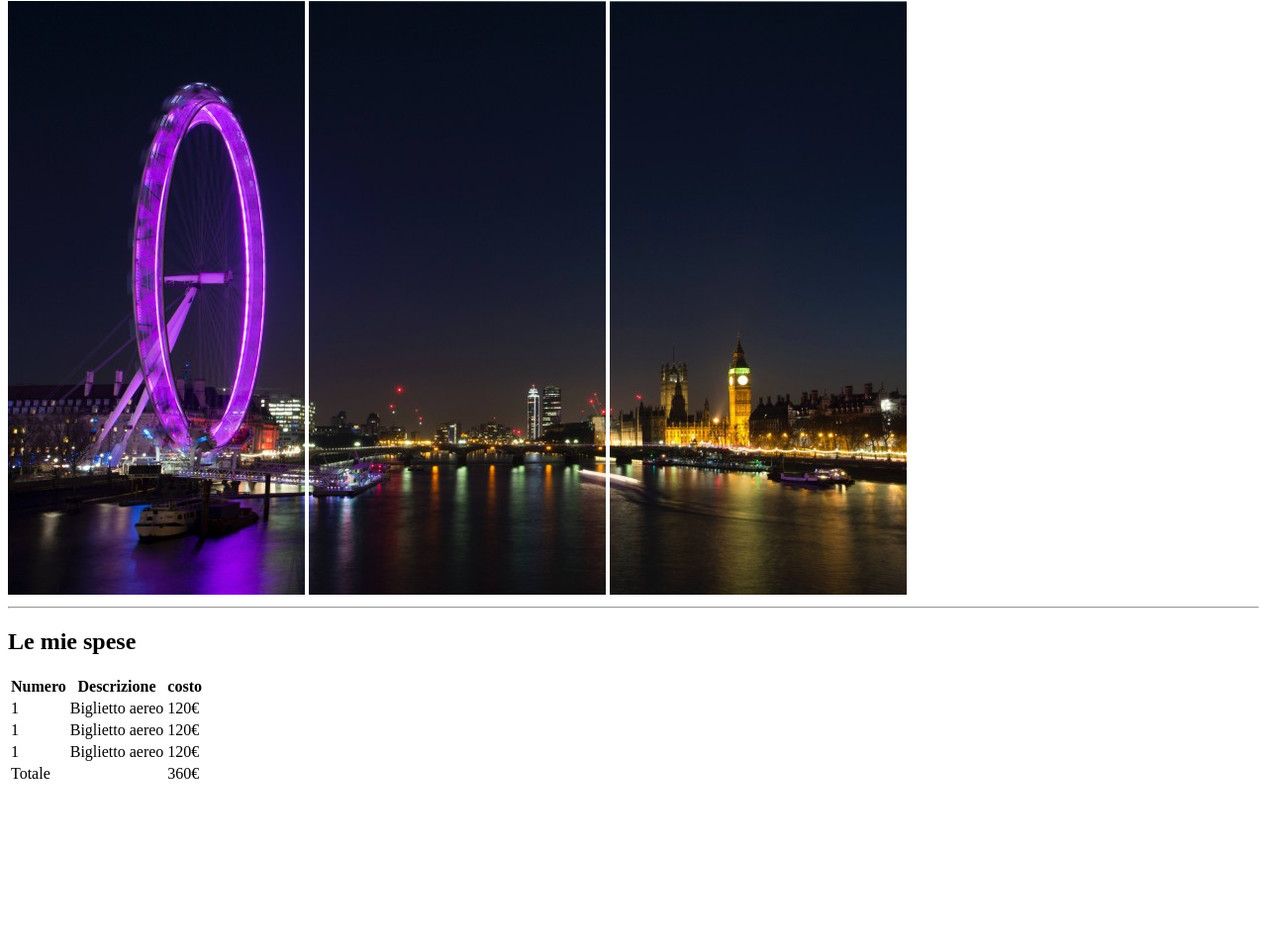
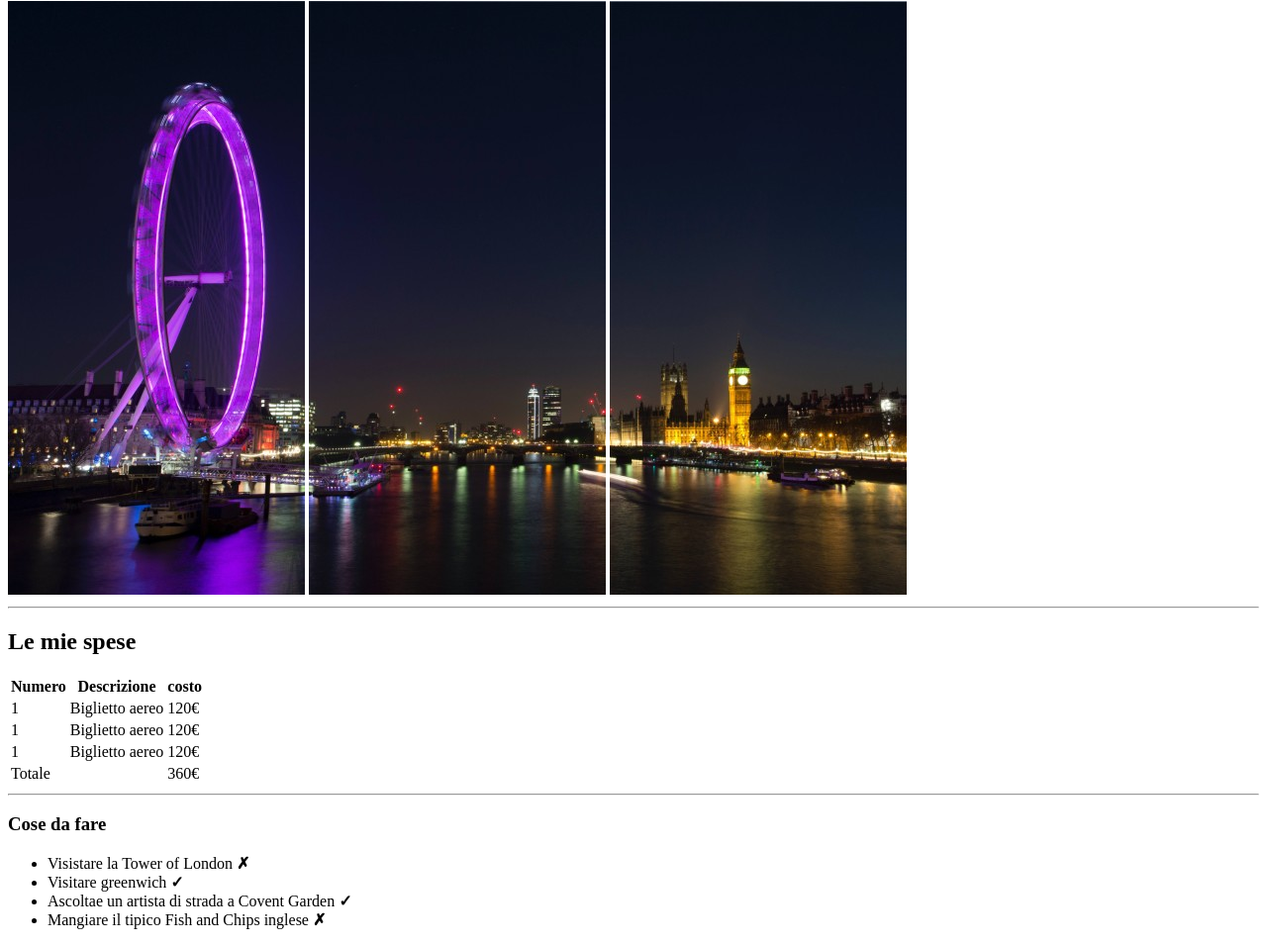
Before and after one commit to Chris-dagostino/html-london-trip, a plain HTML site: page index.html in a window 1280 px wide. Shown: the part 79-1034 px from the top of the page at 99% size. Before the commit the page ends 881 px from the top, so only its background shows below. Drawn offline with Linux system fonts and the light colour scheme.

Commit message:
seconda tabella

```diff
--- a/index.html
+++ b/index.html
@@ -69,6 +69,21 @@
             <!--fine tabella-->
         </section>
 
+        <hr>
+
+        <!--inizio seconda tabella-->
+        <section>
+            <h3>Cose da fare</h3>
+            <section>
+                <ul>
+                    <li>Visistare la Tower of London <strong>&cross;</strong></li>
+                    <li>Visitare greenwich <strong>&check;</strong></li>
+                    <li>Ascoltae un artista di strada a Covent Garden  <strong>&check;</strong></li>
+                    <li>Mangiare il tipico Fish and Chips inglese  <strong>&cross;</strong></li>
+                </ul>
+            </section>
+        </section>
+        <!--fine seconda tabella-->
     </main>
 
     <footer>
```
